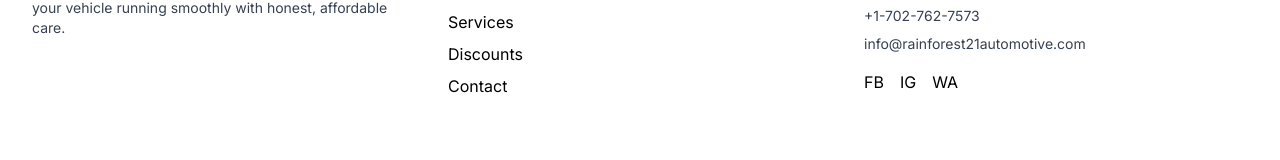
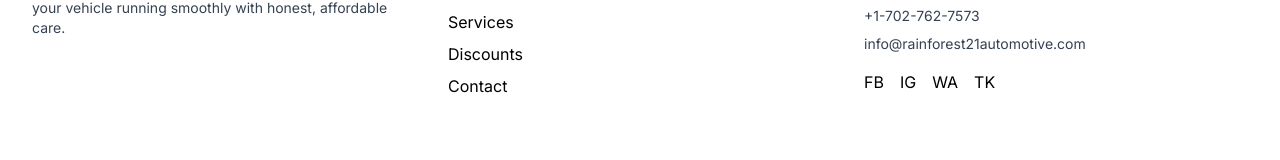
Before and after one commit to RosaryMLenz/test, a Next.js app: page / in a window 1280 px wide. Shown: the part 2075-2235 px from the top of the page. Built offline with nearby package versions, Linux system fonts and the light colour scheme.

Commit message:
more updated info

```diff
--- a/components/Footer.tsx
+++ b/components/Footer.tsx
@@ -87,6 +87,9 @@ const Footer = () => {
                         <a href="#" aria-label="WhatsApp" className="hover:text-green-500 dark:hover:text-green-400 transition-colors">
                             WA
                         </a>
+                        <a href="#" aria-label="TikTok" className="hover:text-green-500 dark:hover:text-green-400 transition-colors">
+                            TK
+                        </a>
                     </div>
                 </div>
             </div>
```
